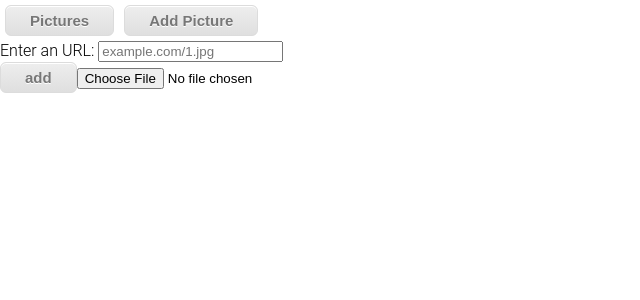
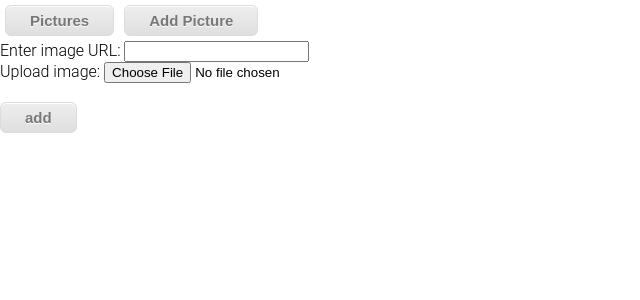
Before and after one commit to aalfimov/router-example, an Angular app: page /upload in a window 1280 px wide. Shown: the top 300 px of the page, without its empty margins (0-640 px from the left). Built offline with nearby package versions, Linux system fonts and the light colour scheme.

Commit message:
preview image

```diff
--- a/src/app/app.module.ts
+++ b/src/app/app.module.ts
@@ -7,6 +7,7 @@ import {PicturesGalleryComponent} from './pictures-gallery/pictures-gallery.comp
 import {UploadPictureComponent} from './upload-picture/upload-picture.component';
 import {LightBoxComponent} from './light-box/light-box.component';
 import {KeyboardListenerDirective} from './light-box/keyboard-listener.directive';
+import {ReactiveFormsModule} from '@angular/forms';
 
 @NgModule({
   declarations: [
@@ -18,7 +19,8 @@ import {KeyboardListenerDirective} from './light-box/keyboard-listener.directive
   ],
   imports: [
     BrowserModule,
-    AppRoutingModule
+    AppRoutingModule,
+    ReactiveFormsModule
   ],
   providers: [],
   bootstrap: [AppComponent]
--- a/src/app/upload-picture/upload-picture.component.html
+++ b/src/app/upload-picture/upload-picture.component.html
@@ -1,14 +1,20 @@
-  <label>
-    Enter an URL:
-    <input type="url"
-           name="url"
-           id="url"
-           placeholder="example.com/1.jpg"
-           #urlPicture>
-  </label>
-  <br>
-<!--  <input type="file" id="filePicker" (change)="handleFileSelect($event)">-->
-  <button class="myButton" (click)="add(urlPicture.value)">add</button>
-  <span style="color:red;" *ngIf="message">{{message}}</span>
-  <input #file type="file" accept='image/*' (change)="preview(file.files)" />
-  <img [src]="imgURL" height="200" *ngIf="imgURL" alt="img">
+    <label>
+      Enter image URL:
+      <input type="url" [formControl]="name" (change)="setPreviewUrl(name.value)">
+    </label>
+    <br>
+    <label>
+      Upload image:
+      <input type="file" [formControl]="name" (change)="handleFileSelect($event)">
+    </label>
+    <br>
+    <img src="{{imgURL}}" height="250" *ngIf="imgURL" alt="img">
+    <br>
+    <button type="submit" class="myButton" (click)="add(imgURL)">add</button>
+
+<!--      <input type="url"-->
+<!--             name="url"-->
+<!--             id="url"-->
+<!--             placeholder="example.com/1.jpg"-->
+<!--             #urlPicture>-->
+<!--    <button type="submit" class="myButton" (click)="add(#urlPicture.value)">add</button>-->
--- a/src/app/upload-picture/upload-picture.component.ts
+++ b/src/app/upload-picture/upload-picture.component.ts
@@ -1,5 +1,6 @@
 import {Component} from '@angular/core';
 import {PicturesService} from '../pictures.service';
+import {FormControl} from '@angular/forms';
 
 @Component({
   selector: 'app-upload-picture',
@@ -10,31 +11,32 @@ export class UploadPictureComponent {
 
   constructor(private picturesService: PicturesService) {
   }
-  public imagePath;
+  name = new FormControl('');
   imgURL: any;
-  public message: string;
-  preview(files) {
-    if (files.length === 0) {
-      return;
-    }
 
-    const mimeType = files[0].type;
-    if (mimeType.match(/image\/*/) == null) {
-      this.message = 'Only images are supported.';
-      return;
-    }
-
-    const reader = new FileReader();
-    this.imagePath = files;
-    reader.readAsDataURL(files[0]);
-    reader.onload = () => {
-      this.imgURL = reader.result;
-    };
-  }
+  // preview(files, file) {
+  //   console.log(file);
+  //   console.log(files);
+  //   if (files.length === 0) {
+  //     return;
+  //   }
+  //   if (files[0].type.match(/image\/*/) == null) {
+  //     // this.message = 'Only images are supported.';
+  //     return;
+  //   }
+  //
+  //   const reader = new FileReader();
+  //   this.imagePath = files;
+  //   reader.readAsDataURL(files[0]);
+  //   reader.onload = () => {
+  //     this.imgURL = reader.result;
+  //   };
+  // }
 
   handleFileSelect(event) {
+    this.imgURL = '';
     const file = event.target.files[0];
-    if (file) {
+    if (file.type.match(/image\/*/) != null) {
       const reader = new FileReader();
       reader.onload = this.handleReaderLoaded.bind(this);
       reader.readAsDataURL(file);
@@ -42,8 +44,7 @@ export class UploadPictureComponent {
   }
 
   handleReaderLoaded(readerEvent) {
-    const base64textString = readerEvent.target.result;
-    this.add(base64textString);
+    this.imgURL = readerEvent.target.result;
   }
 
   add(value: string) {
@@ -51,4 +52,8 @@ export class UploadPictureComponent {
       this.picturesService.add(value);
     }
   }
+
+  setPreviewUrl(value: string) {
+    this.imgURL = value;
+  }
 }
--- a/src/styles.scss
+++ b/src/styles.scss
@@ -8,6 +8,7 @@ body {
   font-family: 'Roboto', sans-serif;
   font-weight: 300;
 }
+
 *,
 *:before,
 *:after {
```
Also changed, not shown: 1 other file (tests, documents, lock files or other folders).
